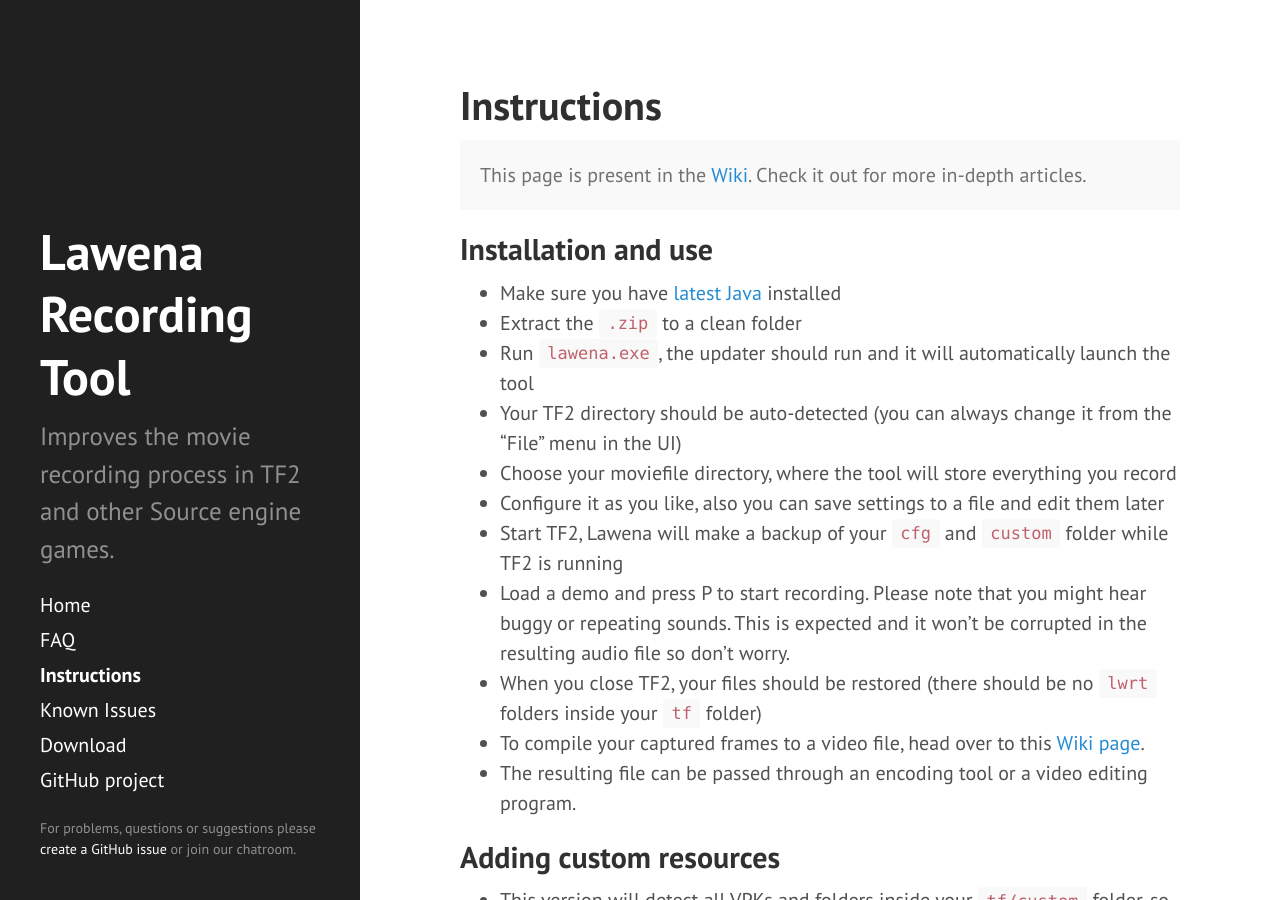
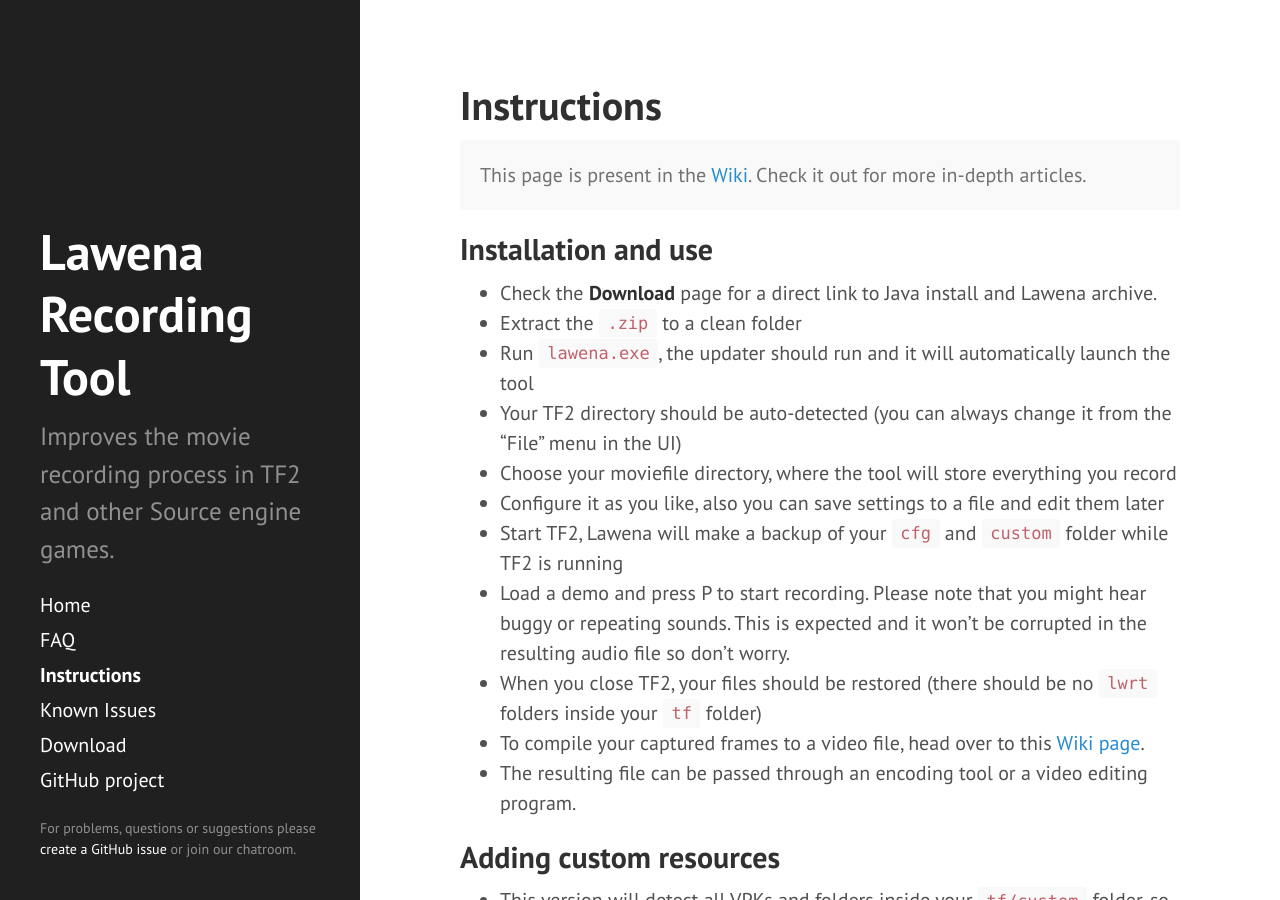
Before and after one commit to lawena/lawena.github.io, a Jekyll site: the page built from instructions.md, in a window 1280 px wide and 900 px high. Built offline with Jekyll 4.4.1, drawn with Linux system fonts in a browser that asks for light colours; Markdown is read by kramdown in place of the engine named in the settings.

Commit message:
Updated instructions

```diff
--- a/instructions.md
+++ b/instructions.md
@@ -10,7 +10,7 @@ title: Instructions
 
 ## Installation and use
 
-* Make sure you have [latest Java](https://java.com/download/) installed
+* Check the **Download** page for a direct link to Java install and Lawena archive.
 * Extract the ``.zip`` to a clean folder
 * Run ``lawena.exe``, the updater should run and it will automatically launch the tool
 * Your TF2 directory should be auto-detected (you can always change it from the "File" menu in the UI)
```
